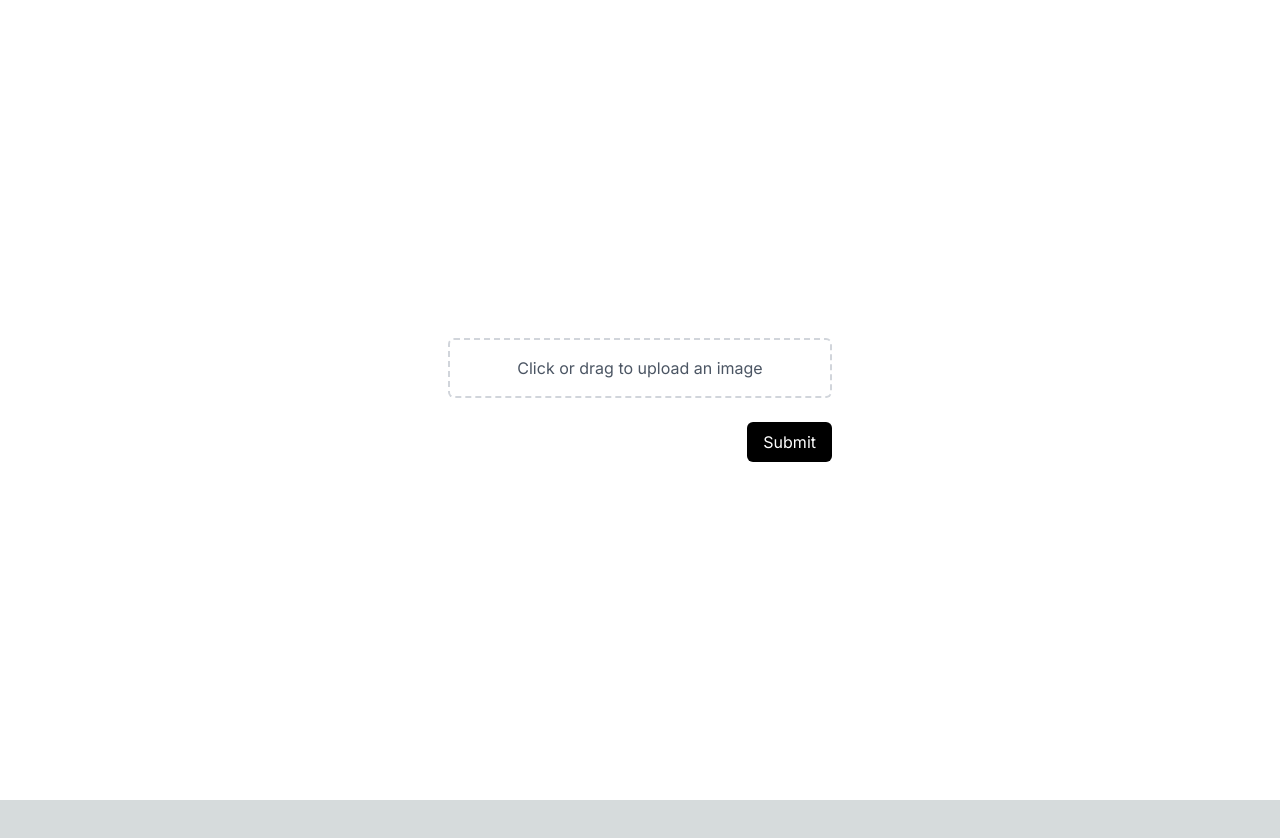
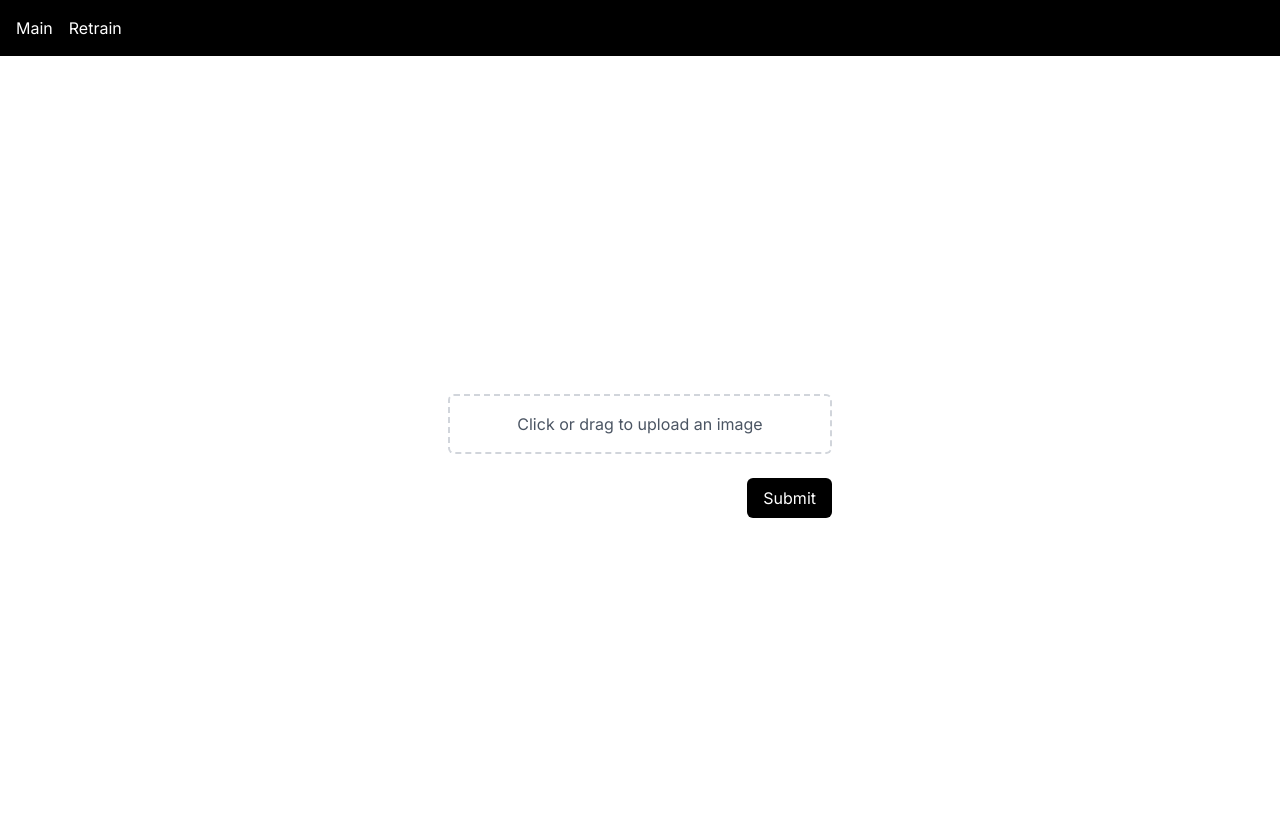
Before and after one commit to ruslankotliar/face-2-simpson, a Next.js app in the folder next-app/: page / in a window 1280 px wide. Shown: the top 838 px of the page. Before the commit the page ends 800 px from the top, so only its background shows below. Built offline with nearby package versions, Linux system fonts and the light colour scheme; no server answers.

Commit message:
Add cron api route

```diff
--- a/next-app/app/(routes)/layout.tsx
+++ b/next-app/app/(routes)/layout.tsx
@@ -1,6 +1,7 @@
 import './globals.css';
 import type { Metadata } from 'next';
 import { Inter } from 'next/font/google';
+import Link from 'next/link';
 
 const inter = Inter({ subsets: ['latin'] });
 
@@ -16,6 +17,25 @@ export default function RootLayout({
 }) {
   return (
     <html lang='en'>
+      <header className='bg-black p-4'>
+        <nav>
+          <ul className='flex space-x-4'>
+            <li>
+              <Link href={'/'} className='text-white hover:text-gray-400'>
+                Main
+              </Link>
+            </li>
+            <li>
+              <Link
+                href={'/retrain'}
+                className='text-white hover:text-gray-400'
+              >
+                Retrain
+              </Link>
+            </li>
+          </ul>
+        </nav>
+      </header>
       <body className={inter.className}>
         <main>{children}</main>
       </body>
--- /dev/null
+++ b/next-app/app/(routes)/retrain/page.tsx
@@ -0,0 +1,22 @@
+'use client';
+
+import axios from 'axios';
+import { REQUEST_URL_KEYS } from '@app/_constants';
+
+const retrainModel = async function (): Promise<void> {
+  try {
+    const { data } = await axios.post(REQUEST_URL_KEYS.RETRAIN_MODEL);
+
+    return data;
+  } catch (e) {
+    console.error(e);
+  }
+};
+
+export default function Retrain() {
+  return (
+    <div>
+      <button onClick={async () => await retrainModel()}>Retrain Model</button>
+    </div>
+  );
+}
--- a/next-app/app/_constants/request.ts
+++ b/next-app/app/_constants/request.ts
@@ -5,6 +5,7 @@ const HOST_URL = process.env.NEXT_PUBLIC_HOST_URL;
 const REQUEST_URL_PATHS: StringMap = {
   PREDICT_PERSON_IMG: '/predict/img',
   DELETE_PERSON_IMG: '/predict/feedback',
+  RETRAIN_MODEL: '/cron/retrain',
 };
 
 const REQUEST_URL_KEYS = Object.keys(REQUEST_URL_PATHS).reduce(
--- /dev/null
+++ b/next-app/app/api/(routes)/cron/retrain/route.ts
@@ -0,0 +1,22 @@
+import { StatusCodes } from '@app/_constants';
+import { getStatusText } from '@app/api/_utils';
+import axios from 'axios';
+import { NextRequest, NextResponse } from 'next/server';
+
+export async function GET(req: NextRequest) {
+  try {
+    await axios.post(process.env.PYTHON_API + '/cron/retrain');
+
+    NextResponse.json(null);
+  } catch (e) {
+    console.error(e);
+    if (e instanceof Error)
+      return NextResponse.json(
+        { message: e.message },
+        {
+          status: StatusCodes.INTERNAL_SERVER_ERROR,
+          statusText: getStatusText(StatusCodes.INTERNAL_SERVER_ERROR),
+        }
+      );
+  }
+}
--- a/next-app/app/api/(routes)/predict/img/route.ts
+++ b/next-app/app/api/(routes)/predict/img/route.ts
@@ -10,7 +10,6 @@ import { getStatusText, s3Bucket } from '../../../_utils';
 import { predictSimpson } from '@app/api/_rest';
 import { getMaxSimilarChar } from '@app/api/_helpers';
 import { BUCKET_OBJ_TAG_KEYS } from '@app/api/_constants';
-import axios from 'axios';
 
 export async function POST(req: NextRequest) {
   try {
@@ -37,8 +36,6 @@ export async function POST(req: NextRequest) {
       },
     ]);
 
-    await axios.post(process.env.PYTHON_API + '/predict/retrain');
-
     console.log('Waiting for user feedback...');
     return NextResponse.json({
       predictData,
--- a/next-app/package.json
+++ b/next-app/package.json
@@ -17,6 +17,7 @@
     "@types/uuid": "^9.0.2",
     "autoprefixer": "10.4.15",
     "axios": "^1.4.0",
+    "cron": "^2.4.3",
     "eslint": "8.47.0",
     "eslint-config-next": "13.4.18",
     "formik": "^2.4.3",
```
Also changed, not shown: next-app/vercel.json (added), 1 other file (tests, documents, lock files or other folders).
